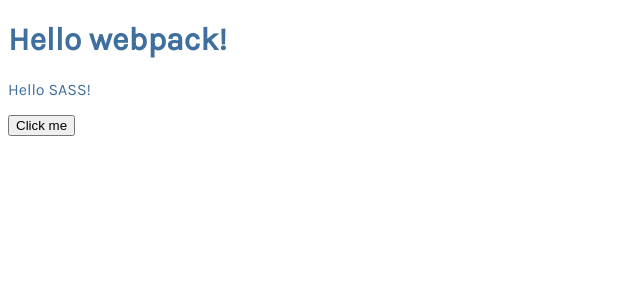
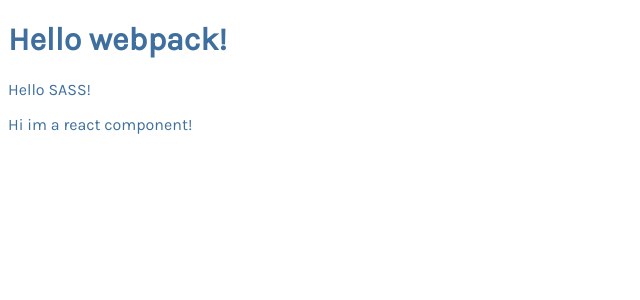
Before and after one commit to lrefojos/rick-and-morty-react, a React app: page / in a window 1280 px wide. Shown: the top 300 px of the page, without its empty margins (0-640 px from the left). Built offline with nearby package versions, Linux system fonts and the light colour scheme.

Commit message:
feat(*): add typescprit to proyect

```diff
--- a/babel.config.json
+++ b/babel.config.json
@@ -1,7 +1,8 @@
 {
     "presets": [
         "@babel/preset-env",
-        "@babel/preset-react"
+        "@babel/preset-react",
+        "@babel/preset-typescript"
     ],
     "plugins": [
         "@babel/plugin-proposal-class-properties"
--- /dev/null
+++ b/src/domain/App.tsx
@@ -0,0 +1,11 @@
+import React, { Component } from 'react';
+
+export default class App extends Component {
+    render() {
+        return (
+            <div>
+                <p>Hi im a react component! </p>
+            </div>
+        )
+    }
+}
--- a/src/index.js
+++ b/src/index.js
@@ -1,6 +1,6 @@
 import './style.scss';
 import ReactDOM from 'react-dom';
 import React from 'react';
-import App from './presentation/App';
+import App from './domain/App';
 
 ReactDOM.render(<App/>, document.getElementById('app'));
--- a/src/presentation/App.js
+++ /dev/null
@@ -1,25 +0,0 @@
-import React, { Component } from 'react';
-
-export default class App extends Component {
-    constructor(props) {
-        super(props);
-        this.state = {
-            message: 'Click me ',
-        }
-    }
-
-    handleClick = () => {
-        this.setState({ message: 'Clicked' })
-    }
-
-    render() {
-        const { message } = this.state;
-        return (
-            <div>
-                <button onClick={this.handleClick}>
-                    {message}
-                </button>
-            </div>
-        )
-    }
-}
--- /dev/null
+++ b/tslint.json
@@ -0,0 +1,4 @@
+{
+    "extends": ["tslint: recommended", "tslint-react"],
+    "rules": {}
+}
--- a/webpack.config.js
+++ b/webpack.config.js
@@ -7,17 +7,17 @@
         path: path.resolve(__dirname, 'dist'),
         filename: '[name].js'
     },
+    resolve: {
+        extensions: ['.ts', '.tsx', '.js', '.json']
+    },
     module: {
         rules: [
             {
-                test: /\.js$/,
+                test: /\.(ts|js|tsx)$/,
                 exclude: /node_modules/,
                 use: {
                     loader: 'babel-loader',
-                    // options: {
-                    //     presets: ['@babel/preset-react']
-                    // }
-                }
+                },
             },
             {
                 test: /\.scss$/,
```
Also changed, not shown: package.json (+7 -3 lines), tsconfig.json (added, +72 -0 lines), 1 other file (tests, documents, lock files or other folders).
